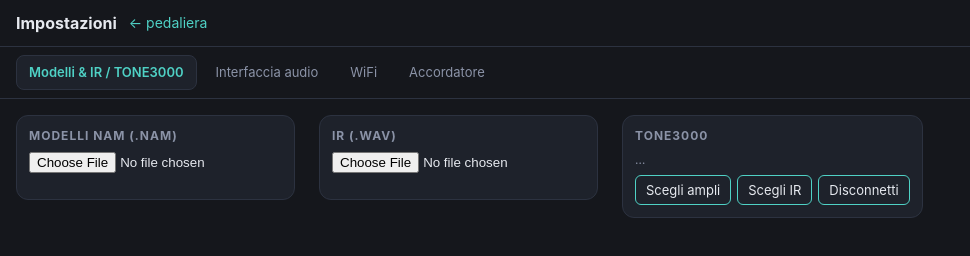
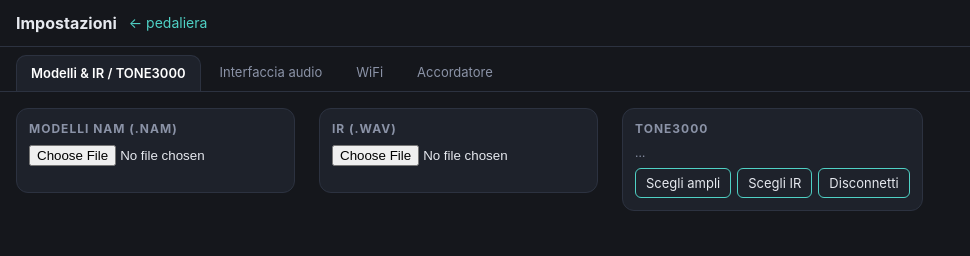
Before and after one commit to raffaeleguidi/namzero-lite, a plain HTML site: page web/settings.html in a window 1280 px wide. Shown: the whole page, without its empty margins (0-970 px from the left). Drawn offline with Linux system fonts and the light colour scheme; no server answers.

Commit message:
UI settings: tab stile cartella (attiva attaccata al contenuto)

```diff
--- a/web/settings.html
+++ b/web/settings.html
@@ -8,15 +8,15 @@ h1 { font-size:16px; margin:0; }
 a { color:#4fd1c5; text-decoration:none; }
 /* Tab bar sotto l'header: sempre su una riga, scrolla in orizzontale quando le
    voci non ci stanno (mobile). Un solo pannello visibile alla volta. */
-nav.tabs { display:flex; gap:6px; overflow-x:auto; padding:8px 16px; background:#15171c;
+nav.tabs { display:flex; gap:4px; align-items:flex-end; overflow-x:auto; padding:8px 16px 0; background:#15171c;
   border-bottom:1px solid #2c3240; position:sticky; top:0; z-index:20;
   scrollbar-width:none; -webkit-overflow-scrolling:touch; }
 nav.tabs::-webkit-scrollbar { display:none; }
-nav.tabs .tab { flex:0 0 auto; padding:7px 12px; background:transparent; color:#8b93a7;
-  border:1px solid transparent; border-radius:8px; font:inherit; font-size:13px;
+nav.tabs .tab { flex:0 0 auto; padding:8px 14px; background:transparent; color:#8b93a7;
+  border:1px solid transparent; border-bottom:none; border-radius:10px 10px 0 0; font:inherit; font-size:13px;
   white-space:nowrap; cursor:pointer; }
 nav.tabs .tab:hover { color:#e6e9ef; }
-nav.tabs .tab.active { color:#4fd1c5; background:#1e222b; border-color:#2c3240; font-weight:600; }
+nav.tabs .tab.active { color:#fff; background:#1e222b; border-color:#2c3240; border-bottom-color:#1e222b; margin-bottom:-1px; font-weight:600; }
 nav.tabs .tab:focus-visible { outline:2px solid #4fd1c5; outline-offset:1px; }
 main { padding:16px; }
 .panel { display:flex; gap:24px; flex-wrap:wrap; align-items:flex-start; }
```
